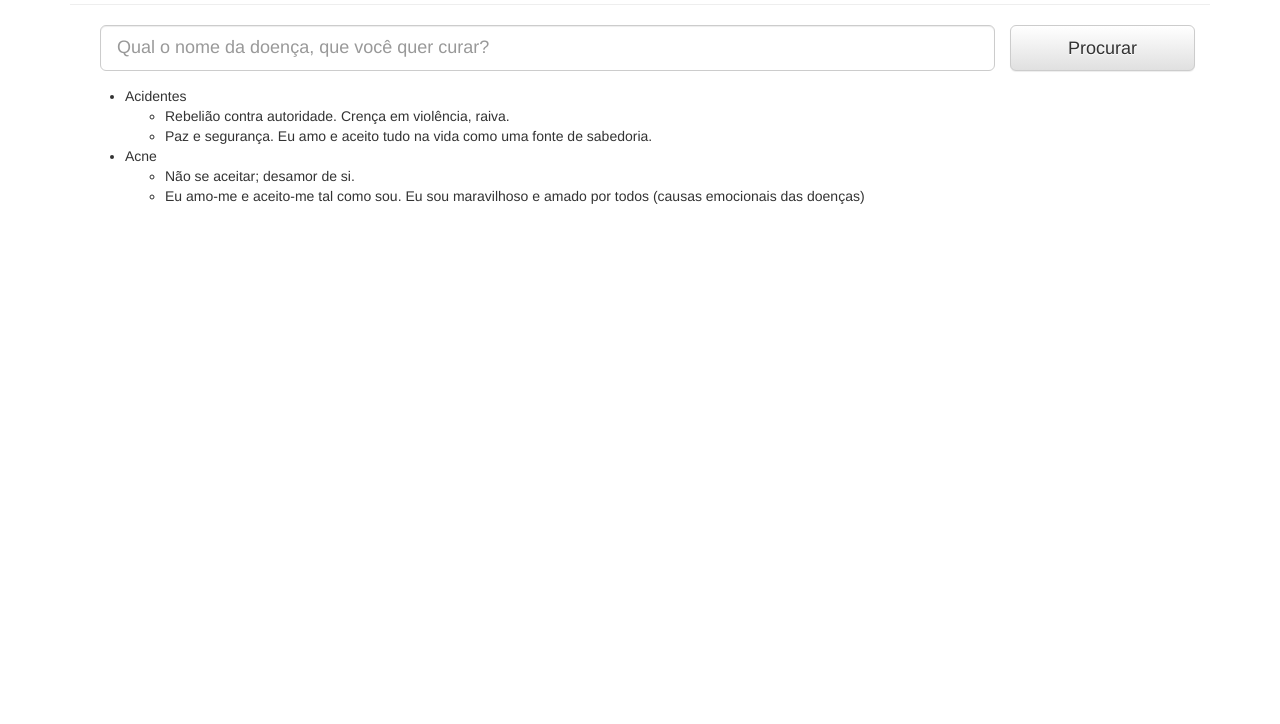
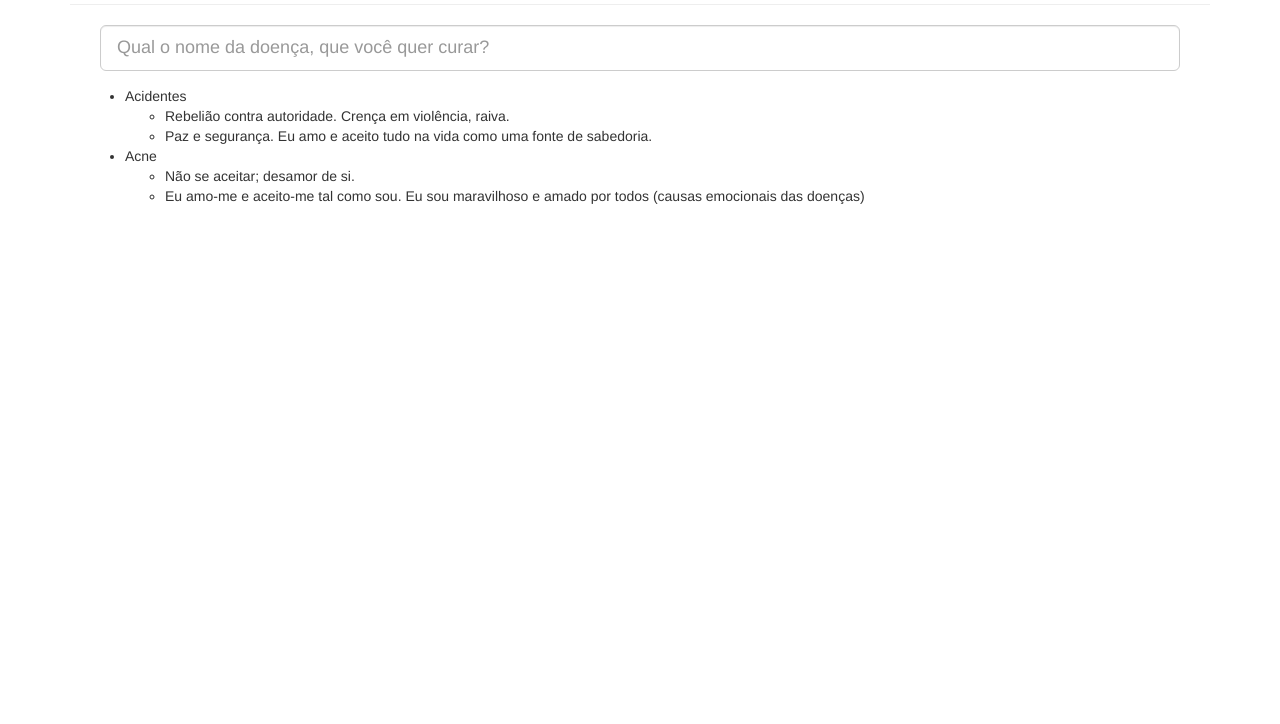
Before and after one commit to kaiquewdev/mikao, a website: page index.html in a window 1280 px wide. Shown: the part 76-800 px from the top of the page. Drawn offline with nearby package versions, Linux system fonts and the light colour scheme.

Commit message:
Removed search button

```diff
--- a/index.html
+++ b/index.html
@@ -16,10 +16,9 @@
     <section class="main-section container" ng-controller='MainCtrl'>
       <article class="main-search col-md-12">
         <form role="form">
-          <div class="form-group input-group-lg pull-left col-md-10">
+          <div class="form-group input-group-lg pull-left col-md-12">
             <input class="form-control" type="text" ng-model='keyword' placeholder='Qual o nome da doença, que você quer curar?'>
           </div>
-          <button class='btn btn-default btn-lg pull-right col-md-2'>Procurar</button>
         </form>
       </article>
 
```
